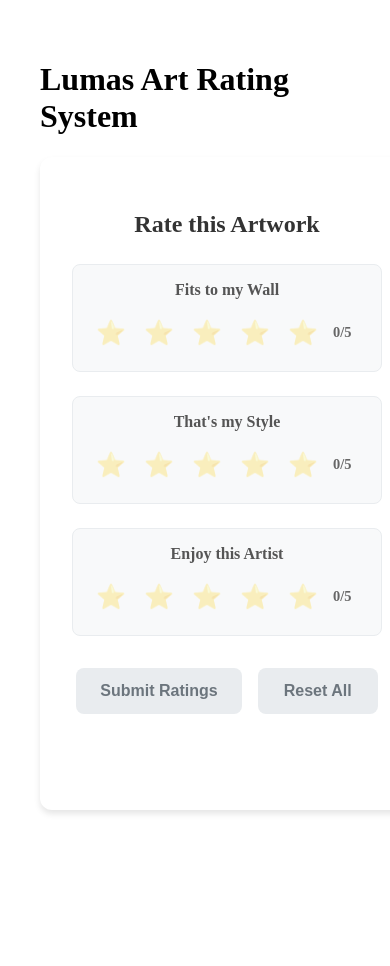
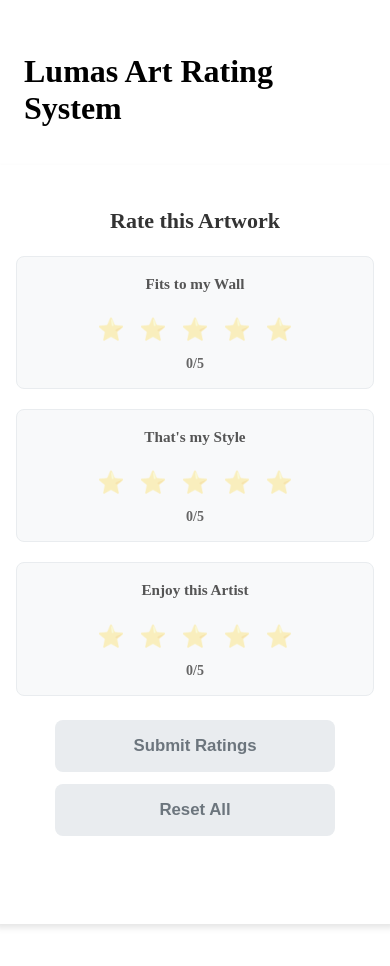
Before and after one commit to sarraomezzine/lumas-rating, a Vue app: page / in a window 390 px wide. Shown: the top 966 px of the page. Before the commit the page ends 860 px from the top, so only its background shows below. Built offline with nearby package versions, Linux system fonts and the light colour scheme.

Commit message:
feat: responsive components

```diff
--- a/src/Components/ArtworkRating.vue
+++ b/src/Components/ArtworkRating.vue
@@ -261,4 +261,53 @@
   border: 1px solid #c3e6cb;
 }
 
+/* Mobile styles */
+@media (max-width: 768px) {
+  .artwork-rating {
+    width: calc(100vw - 2rem);
+    max-width: none;
+    padding: 1.5rem;
+    margin: 1rem;
+    border-radius: 8px;
+  }
+
+  .rating-title {
+    font-size: 1.375rem;
+    margin-bottom: 1.25rem;
+  }
+
+  .rating-categories {
+    gap: 1.25rem;
+    margin-bottom: 1.5rem;
+  }
+
+  .rating-category {
+    gap: 1rem;
+    padding: 1rem;
+  }
+
+  .category-label {
+    font-size: 0.95rem;
+    line-height: 1.4;
+  }
+
+  .rating-actions {
+    flex-direction: column;
+    align-items: center;
+    gap: 0.75rem;
+  }
+
+  .submit-button,
+  .reset-button {
+    width: 100%;
+    max-width: 280px;
+    padding: 1rem 1.5rem;
+    font-size: 1.05rem;
+  }
+
+  .submission-message {
+    font-size: 0.9rem;
+    padding: 1rem;
+  }
+}
 </style>
--- a/src/Components/StarRating.vue
+++ b/src/Components/StarRating.vue
@@ -123,4 +123,30 @@
   white-space: nowrap;
 }
 
+/* Mobile devices */
+@media (max-width: 768px) {
+  .star-rating {
+    gap: 0.375rem;
+    justify-content: center;
+  }
+
+  .stars-container {
+    gap: 0.125rem;
+    justify-content: center;
+  }
+
+  .star-button {
+    font-size: 1.375rem;
+    padding: 0.125rem;
+    min-width: 40px;
+    min-height: 40px;
+  }
+
+  .rating-display {
+    font-size: 0.875rem;
+    text-align: center;
+    width: 100%;
+  }
+}
+
 </style>
--- a/src/Pages/ArtworkRatingPage.vue
+++ b/src/Pages/ArtworkRatingPage.vue
@@ -53,4 +53,26 @@
   line-height: 1.5;
   max-width: 480px;
 }
+
+/* Mobile styles */
+@media (max-width: 768px) {
+  .artwork-rating-page {
+    width: 100%;
+    max-width: none;
+    padding: 1.5rem 1rem;
+    min-height: calc(100vh - 2rem);
+  }
+
+  .page-title {
+    font-size: 1.75rem;
+    margin-bottom: 1.5rem;
+  }
+
+  .page-description {
+    font-size: 1rem;
+    margin-bottom: 1.5rem;
+    max-width: 100%;
+    padding: 0 0.5rem;
+  }
+}
 </style>
```
